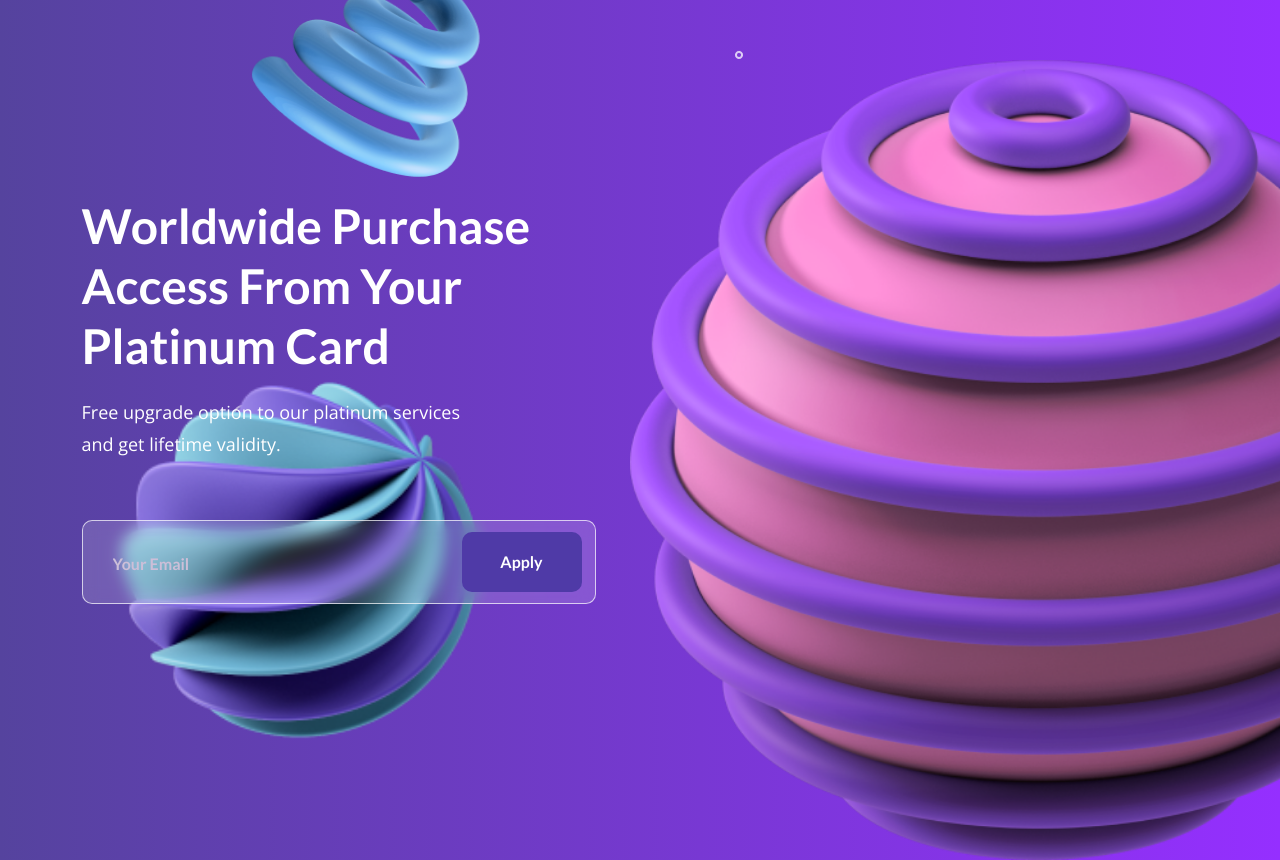
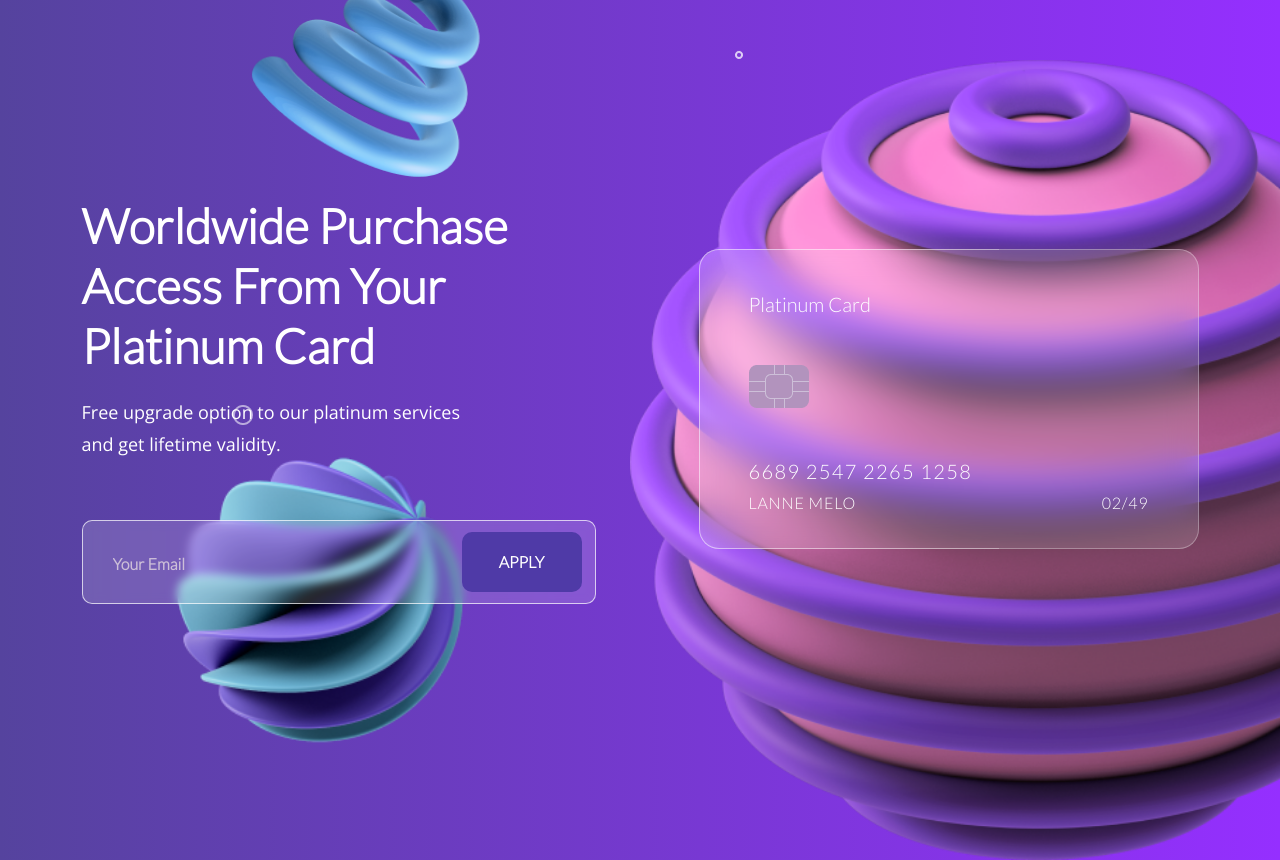
Before and after one commit to juniormelo13/GlassMorphism, a plain HTML site: page index.html in a window 1280 px wide. Drawn offline with nearby package versions, Linux system fonts and the light colour scheme.

Commit message:
Finalização Modelo Web

```diff
--- a/CSS/styles.css
+++ b/CSS/styles.css
@@ -1,4 +1,4 @@
-@import url("https://fonts.googleapis.com/css2?family=Lato:wght@100;700&display=swap");
+@import url("https://fonts.googleapis.com/css2?family=Lato:wght@300&display=swap");
 @import url("https://fonts.googleapis.com/css2?family=Open+Sans:wght@300&display=swap");
 
 body {
@@ -20,11 +20,11 @@ body {
 }
 
 #img-left-botton {
-  height: 500px;
-  width: 500px;
+  height: 400px;
+  width: 400px;
   position: absolute;
-  left: 50px;
-  bottom: -10px;
+  left: 120px;
+  bottom: 0px;
 }
 
 #img-left-top {
@@ -93,7 +93,7 @@ body {
   border: 1px solid rgba(255, 255, 255, 0.7);
   outline: none;
   background: rgba(255, 255, 255, 0.15);
-  backdrop-filter: blur(8px);
+  backdrop-filter: blur(5px);
   padding-left: 30px;
   font-family: Lato, sans-serif;
   font-size: 20px;
@@ -125,4 +125,109 @@ body {
   position: absolute;
   top: 12px;
   right: -20px;
+  transition: 800ms;
+  text-transform: uppercase;
 }
+
+.info__submit button:hover {
+  cursor: pointer;
+  background-color: #ffffff;
+  color: #4f3aa7;
+  transition: 800ms;
+}
+
+.info__card .card {
+  margin-top: 53px;
+  width: 500px;
+  height: 300px;
+  border-radius: 20px;
+  background: rgba(255, 255, 255, 0.15);
+  backdrop-filter: blur(15px);
+  padding: 40px 50px;
+  box-sizing: border-box;
+}
+
+.info__card .card::before {
+  content: "";
+  border: 1.5px solid rgba(255, 255, 255, 0.5);
+  border-right: none;
+  position: absolute;
+  bottom: 0;
+  left: 0;
+  height: 100%;
+  width: 60%;
+  box-sizing: border-box;
+  border-radius: 20px 0 0 20px;
+}
+
+.info__card .card::after {
+  content: "";
+  border: 1.5px solid rgba(255, 255, 255, 0.3);
+  border-left: none;
+  position: absolute;
+  bottom: 0;
+  right: 0;
+  height: 100%;
+  width: 40%;
+  box-sizing: border-box;
+  border-radius: 0 20px 20px 0;
+}
+
+.info__card {
+  font-family: Lato, sans-serif;
+  color: #ffffff;
+  font-style: normal;
+  font-weight: 500;
+}
+
+.info__card .card__title p {
+  font-size: 20px;
+  line-height: 30px;
+  margin-top: 0;
+}
+
+.card__chip {
+  margin-bottom: 45px;
+  margin-top: 46px;
+}
+
+.card__chip img {
+  width: 60px;
+  height: 43px;
+}
+
+.card__footer {
+  display: flex;
+  justify-content: space-between;
+}
+
+.card__footer div:nth-child(2) {
+  display: flex;
+  justify-content: ;
+  align-items: flex-end;
+}
+
+.card__footer .card__footer-info p {
+  margin: 0;
+}
+
+.card__footer .card__footer-date p {
+  margin: 0;
+}
+
+.card__footer .card__footer-info p:first-child {
+  margin-bottom: 8px;
+}
+
+.footer-text {
+  letter-spacing: 0.05em;
+  text-transform: uppercase;
+  font-size: 16px;
+  line-height: 18px;
+}
+
+.footer-text--big {
+  letter-spacing: 0.07em;
+  font-size: 20px;
+  line-height: 30px;
+}
--- a/index.html
+++ b/index.html
@@ -24,7 +24,23 @@
                 </div>
             </div>
             <div class="info__card">
-
+                <div class="card">
+                    <div class="card__title">
+                <p>Platinum Card</p>
+                    </div>
+                    <div class="card__chip">
+                <img src="/IMG/chip.png" alt="">
+                    </div>
+                    <div class="card__footer">
+                        <div class="card__footer-info">
+                <p class="footer-text footer-text--big">6689 2547 2265 1258</p>
+                <p class="footer-text">Lanne Melo</p>
+                        </div>
+                         <div class="card__footer-date">
+                    <p class="footer-text">02/49</p>
+                        </div>
+                    </div>
+                </div>
             </div>
         </div>
     </main>
```
Also changed, not shown: IMG/GlassMorphism.jpg (added), 1 other file.
